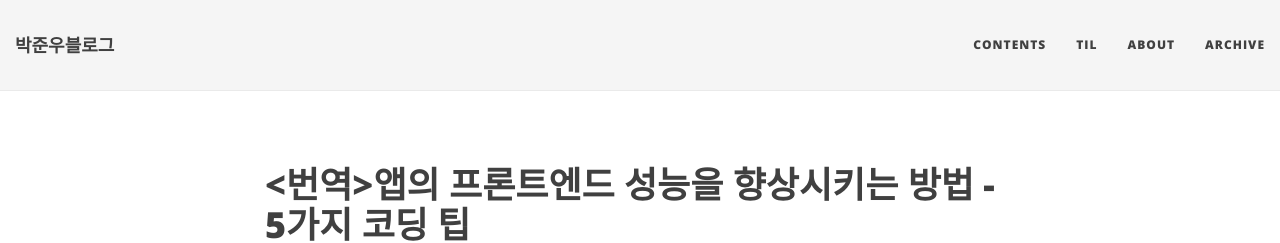
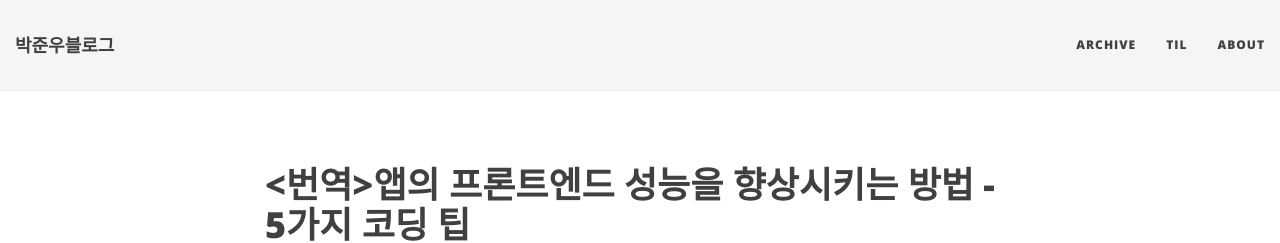
Before and after one commit to JUNWOO45/junwoo45.github.io.archived, a Jekyll site: the page built from index.html, in a window 1280 px wide. Shown: the top 243 px of the page. Built offline with Jekyll 4.4.1, drawn with Linux system fonts in a browser that asks for light colours; nearby versions of some CDN libraries; the list of posts is cut into pages by our own code; some of the changed lines change nothing that is shown.

Commit message:
nav 수정

```diff
--- a/_config.yml
+++ b/_config.yml
@@ -20,10 +20,11 @@ baseurl: ""
 
 # List of links in the navigation bar
 navbar-links:
-  Contents: "tags"
+  Archive: "archive"
   TIL: "https://junwoo45til.netlify.com/#/"
+  # Tags: "tags"
   About: "aboutme"
-  Archive: "archive"
+
   # Resources:
   #   - Beautiful Jekyll: "http://deanattali.com/beautiful-jekyll/"
   #   - Learn markdown: "http://www.markdowntutorial.com/"
```
